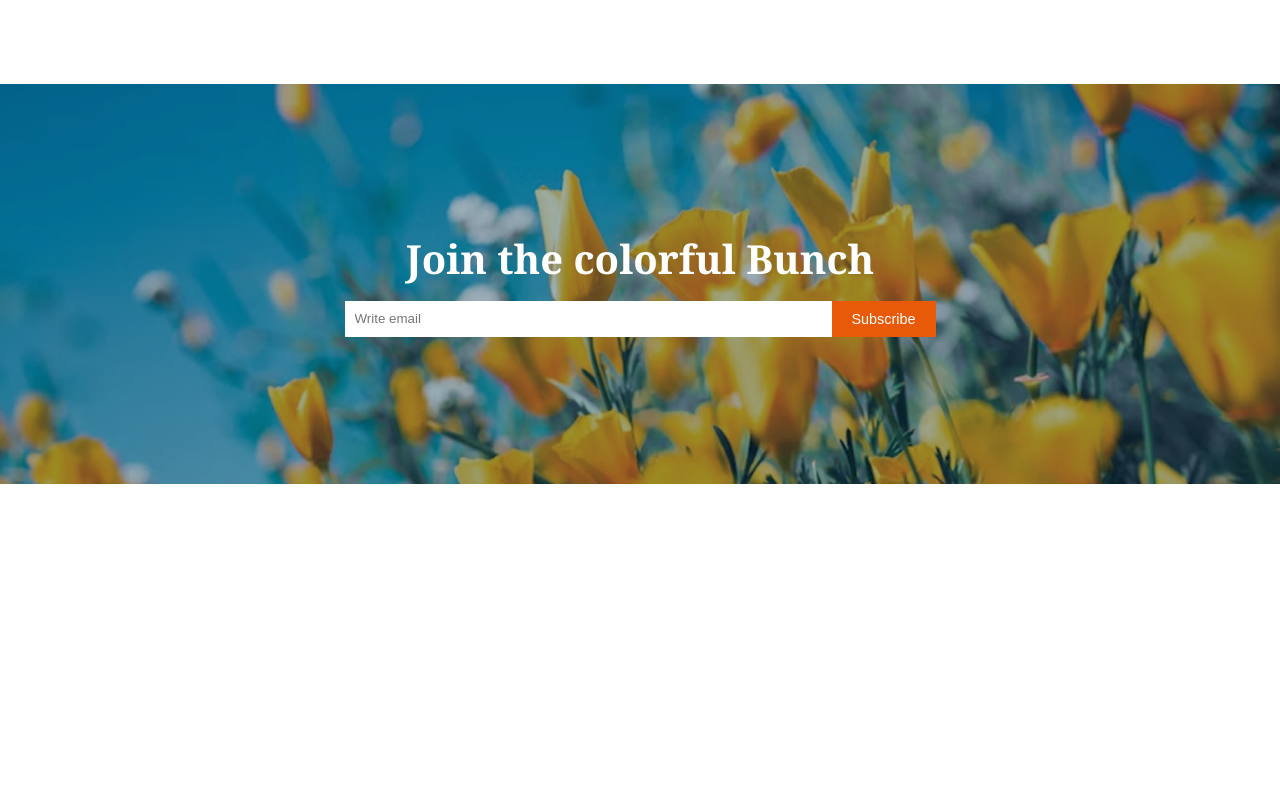
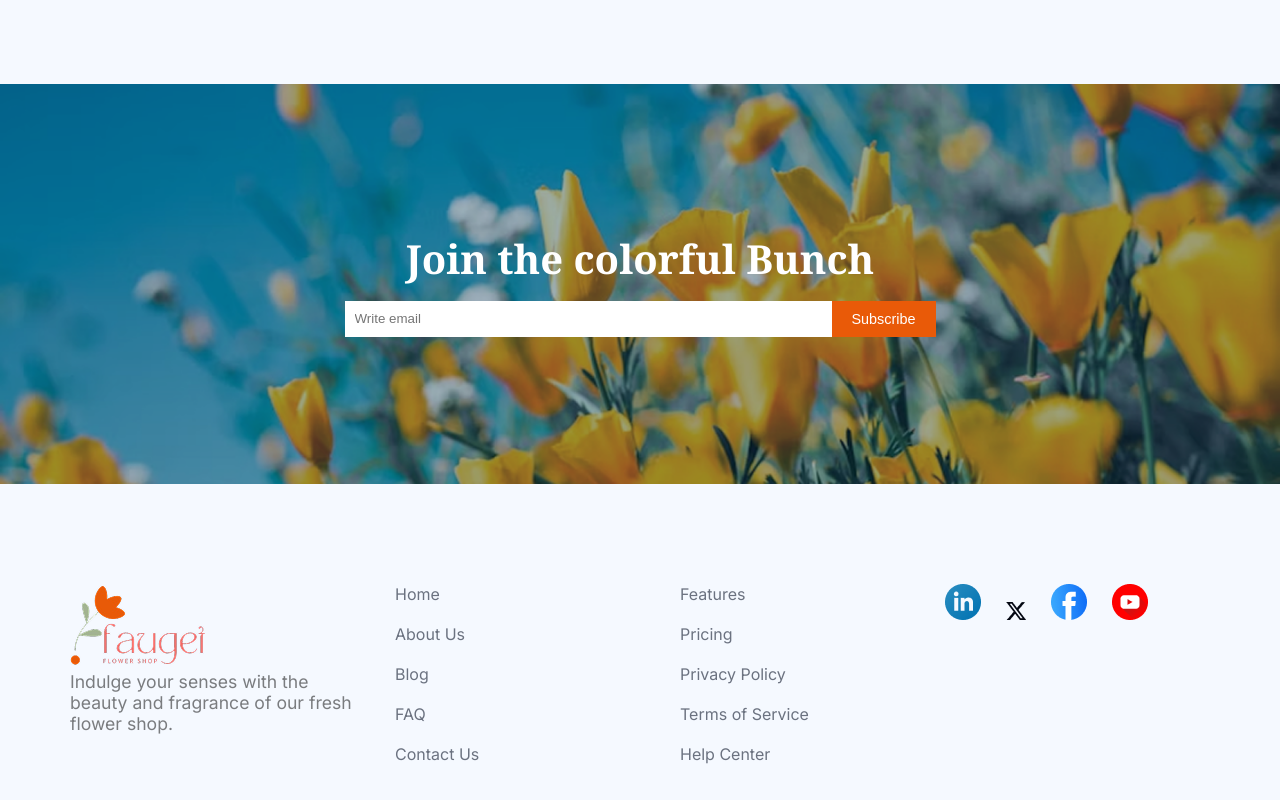
Before and after one commit to Md-Sojib-Khan/B12-second-assignment, a plain HTML site: page index.html in a window 1280 px wide. Shown: the part 2467-3267 px from the top of the page. Before the commit the page ends 2951 px from the top, so only its background shows below. Drawn offline with Linux system fonts and the light colour scheme.

Commit message:
footer section complite

```diff
--- a/index.html
+++ b/index.html
@@ -24,7 +24,7 @@
     <link rel="stylesheet" href="styles/style.css">
 </head>
 
-<body class="inter-normal">
+<body class="inter-normal primary-bg">
     <header class="width">
         <nav class="flex nav-bar ">
             <div>
@@ -141,8 +141,39 @@
         </section>
     </main>
 
-    <footer>
-
+    <footer class="width footer-container">
+        <div>
+            <img src="assets/logo.png" alt="">
+            <p class="footer-description">Indulge your senses with the beauty and fragrance of our fresh flower shop. </p>
+        </div>
+        <div class="links">
+            <ul>
+                <li>
+                    <a href="">Home</a>
+                    <a href="">About Us</a>
+                    <a href="">Blog</a>
+                    <a href="">FAQ</a>
+                    <a href="">Contact Us</a>
+                </li>
+            </ul>
+        </div>
+        <div class="links">
+            <ul>
+                <li>
+                    <a href="">Features</a>
+                    <a href="">Pricing</a>
+                    <a href="">Privacy Policy</a>
+                    <a href="">Terms of Service</a>
+                    <a href="">Help Center</a>
+                </li>
+            </ul>
+        </div>
+        <div class="icon">
+            <img src="assets/icon-linkedin.png" alt="">
+            <img src="assets/icon-twitter.png" alt="">
+            <img src="assets/icon-facebook.png" alt="">
+            <img src="assets/icon-youtube.png" alt="">
+        </div>
     </footer>
 </body>
 
--- a/styles/style.css
+++ b/styles/style.css
@@ -16,6 +16,10 @@ h1 {
 /* shared style */
 * {
     margin: 0;
+}
+
+.primary-bg {
+    background-color: rgba(245, 249, 255, 100%);
 }
 
 .width {
@@ -186,6 +190,32 @@ p {
 }
 
 
+/* footer section */
+.footer-container {
+    display: grid;
+    grid-template-columns: repeat(4, 1fr);
+    margin-top: 100px;
+    margin-bottom: 40px;
+}
+
+.links li {
+    display: flex;
+    flex-direction: column;
+    gap: 20px 0;
+    list-style: none;
+}
+
+.links li a {
+    text-decoration: none;
+    color: #6B7280;
+}
+
+
+.icon img {
+    margin-left: 20px;
+}
+
+
 
 
 @media screen and (max-width: 576px) {
@@ -246,4 +276,11 @@ p {
     .input-email {
         padding: 15px 50px 15px 15px;
     }
+
+    .footer-container {
+        grid-template-columns: 1fr;
+        gap: 30px;
+        margin: 15px;
+        margin-top: 50px;
+    }
 }
```
